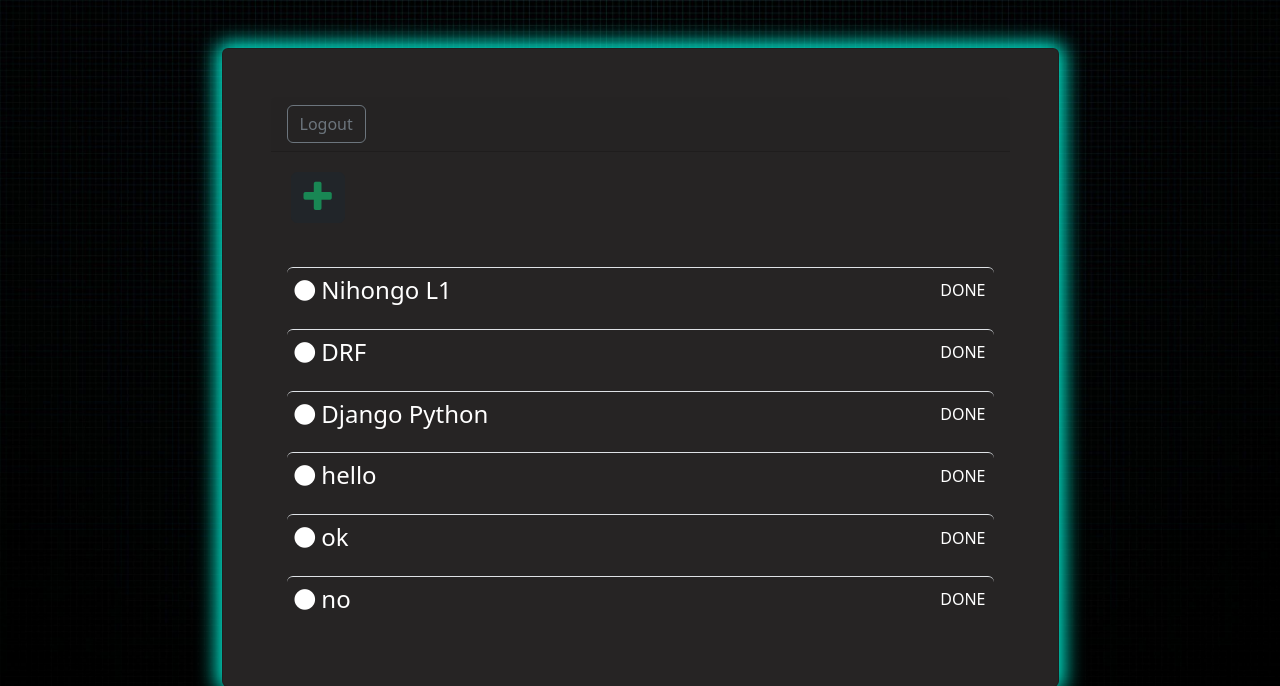
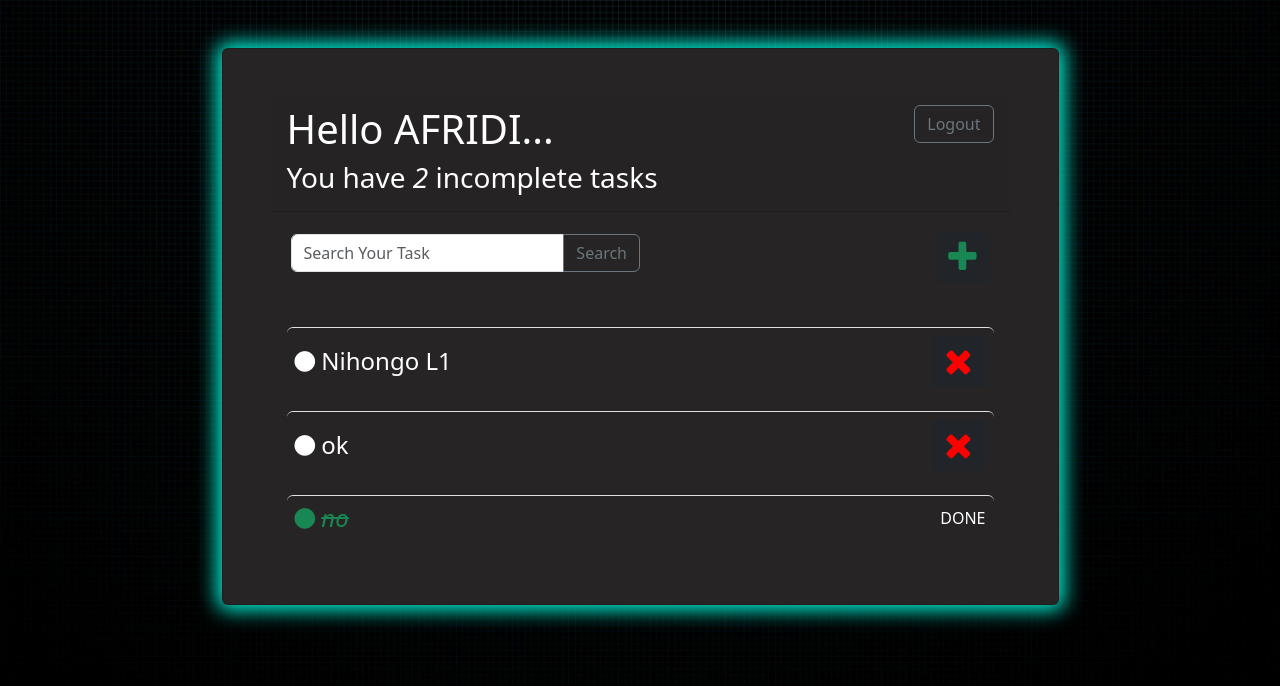
Before and after one commit to shahidafridi-swe/todo_function_based_view, a Django app: page / in a window 1280 px wide. Shown: the top 686 px of the page. Run offline with Django 4.2, Linux system fonts and the light colour scheme; a user stored in the database is signed in; data comes from the database, SQL or seed files in the repository; both versions use the stored data as it was after the commit.

Commit message:
incompleted task count, login requierd

```diff
--- a/tasks/templates/tasks/tasks.html
+++ b/tasks/templates/tasks/tasks.html
@@ -3,10 +3,10 @@
 {% block content %}
 
 <div class="card-header d-flex justify-content-between">
-    <!-- <div>
+    <div>
         <h1 >Hello <span class="text-uppercase">{{request.user}}...</span>  </h1>
-        <h3>You have <i>{{count}}</i> incomplete task{{ count|pluralize:"s" }}</h3>
-    </div> -->
+        <h3>You have <i>{{incomplete_task_count}}</i> incomplete task{{ incomplete_task_count|pluralize:"s" }}</h3>
+    </div>
     <div>
         {% if request.user.is_authenticated %}
         <a class="btn btn-outline-secondary" href="{% url 'logout' %}">Logout</a>
@@ -19,12 +19,12 @@
 
 
 <div class="d-flex rounded  m-1 p-3 justify-content-between align-items-center ">
-    <!-- <form class="w-50" method="get">
+    <form class="w-50" method="get">
         <div class="input-group mb-3">
             <input type="search" name="search-area" class="form-control" placeholder="Search Your Task" aria-label="Recipient's username" aria-describedby="button-addon2" value="{{search_input}}" >
             <button class="btn btn-outline-secondary" type="submit" id="button-addon2">Search</button>
          </div>
-    </form> -->
+    </form>
 
     <div>
         <h4><a  class="text-success text-decoration-none btn btn-dark" href="{% url 'task-create' %}">
@@ -39,7 +39,7 @@
         <a class="w-100 text-decoration-none text-white" href="{% url 'task' task.id %}">
             <div class="d-flex border-top rounded m-3 p-2 justify-content-between align-items-center task-item  ">
                 <div class="">
-                    {% if task.complete == True %}
+                    {% if task.completed == True %}
                         <h4 class="m-0">
                             <i class="fa fa-circle text-success" style="font-size:24px;"></i>
                             <del class="text-success"><i>{{task.title}}</i></del>
@@ -52,7 +52,7 @@
                     {% endif %}
                 </div>
                 <div>
-                    {% if task.complete == False %}
+                    {% if task.completed == False %}
                     <a class="btn btn-dark m-0" href="{% url 'task-delete' task.id %}"><i class="fa fa-close " style="font-size:36px;color:red"></i></a>
                     {% else %}
                     DONE
--- a/tasks/views.py
+++ b/tasks/views.py
@@ -1,15 +1,19 @@
 from django.shortcuts import render, redirect
+from django.contrib.auth.decorators import login_required
 from .models import Task
 from .forms import TaskForm
 
+@login_required(login_url='login')
 def tasks(request):
-    tasks = Task.objects.all()
+    tasks = Task.objects.filter(user=request.user)
+    incomplete_task_count =  tasks.filter(completed=False).count()
     context = {
-        'tasks': tasks
+        'tasks': tasks,
+        'incomplete_task_count':incomplete_task_count
     }
     return render(request, 'tasks/tasks.html', context)
 
-
+@login_required(login_url='login')
 def task(request, pk):
     task = Task.objects.get(id=pk)
     context = {
@@ -17,18 +21,24 @@ def task(request, pk):
     }
     return render(request, 'tasks/task.html', context)
 
+
+
+@login_required(login_url='login')
 def taskCreate(request):
     form = TaskForm()
     if request.method == 'POST':
         form = TaskForm(request.POST)
         if form.is_valid():
-            form.save()
+            task=form.save(commit=False)
+            task.user=request.user
+            task.save()
             return redirect('tasks')
     context = {
         'form': form
     }
     return render(request, 'tasks/task-form.html', context)
 
+@login_required(login_url='login')
 def taskUpdate(request, pk):
     task = Task.objects.get(id=pk)
     form = TaskForm(instance=task)
@@ -42,6 +52,7 @@ def taskUpdate(request, pk):
     }
     return render(request, 'tasks/task-form.html', context)
 
+@login_required(login_url='login')
 def taskDelete(request, pk):
     task =Task.objects.get(id=pk)
     context ={
```
Also changed, not shown: db.sqlite3.
